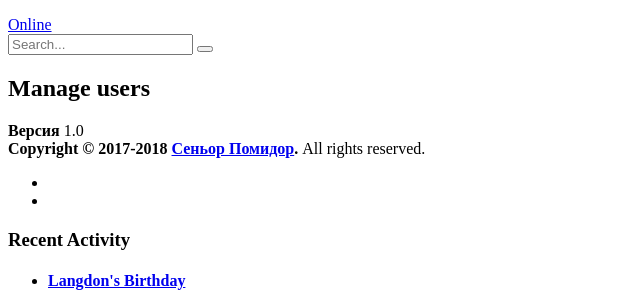
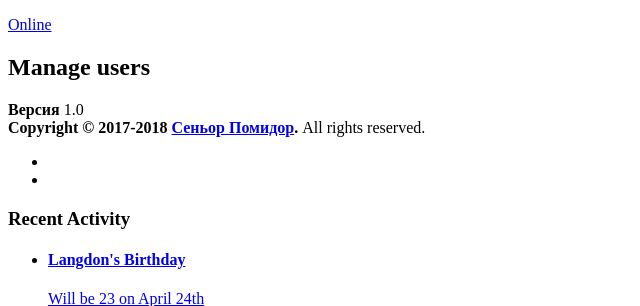
Before and after one commit to a-berezhkov/pomodoro, a Yii app: template admin/views/user/index.php in a window 1280 px wide. Shown: the part 333-639 px from the top of the page, without its empty margins (0-640 px from the left). Run offline with PHP 8.4 and a stand-in for Yii, Linux system fonts and the light colour scheme; the template is opened without the code that fills it, so the values that code supplies are empty; some libraries are stand-ins or nearby versions.

Commit message:
Название сайта, убрана строка посика из админки

```diff
--- a/admin/views/layouts/left.php
+++ b/admin/views/layouts/left.php
@@ -17,15 +17,15 @@
         </div>
         <? endif; ?>
         <!-- search form -->
-        <form action="#" method="get" class="sidebar-form">
-            <div class="input-group">
-                <input type="text" name="q" class="form-control" placeholder="Search..."/>
-              <span class="input-group-btn">
-                <button type='submit' name='search' id='search-btn' class="btn btn-flat"><i class="fa fa-search"></i>
-                </button>
-              </span>
-            </div>
-        </form>
+<!--        <form action="#" method="get" class="sidebar-form">-->
+<!--            <div class="input-group">-->
+<!--                <input type="text" name="q" class="form-control" placeholder="Search..."/>-->
+<!--              <span class="input-group-btn">-->
+<!--                <button type='submit' name='search' id='search-btn' class="btn btn-flat"><i class="fa fa-search"></i>-->
+<!--                </button>-->
+<!--              </span>-->
+<!--            </div>-->
+<!--        </form>-->
         <!-- /.search form -->
 
         <?= dmstr\widgets\Menu::widget(
--- a/config/web.php
+++ b/config/web.php
@@ -5,7 +5,7 @@ $db = require __DIR__ . '/db.php';
 
 $config = [
     'id' => 'basic',
-    'name' => 'Сеньор Помидор',
+    'name' => 'сИньор Помидор',
     'basePath' => dirname(__DIR__),
     'bootstrap' => ['log'],
     // set target language to be Russian
```
